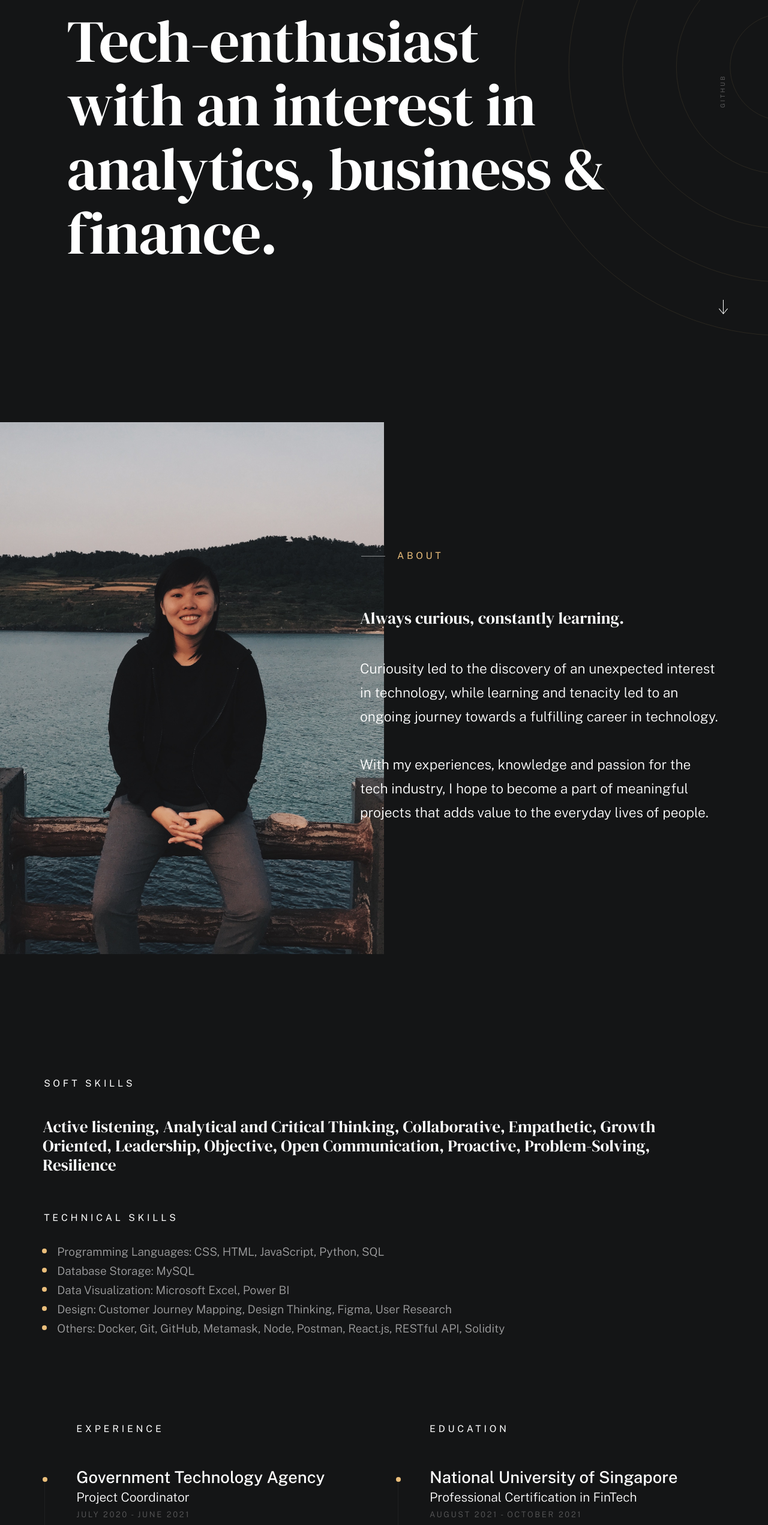
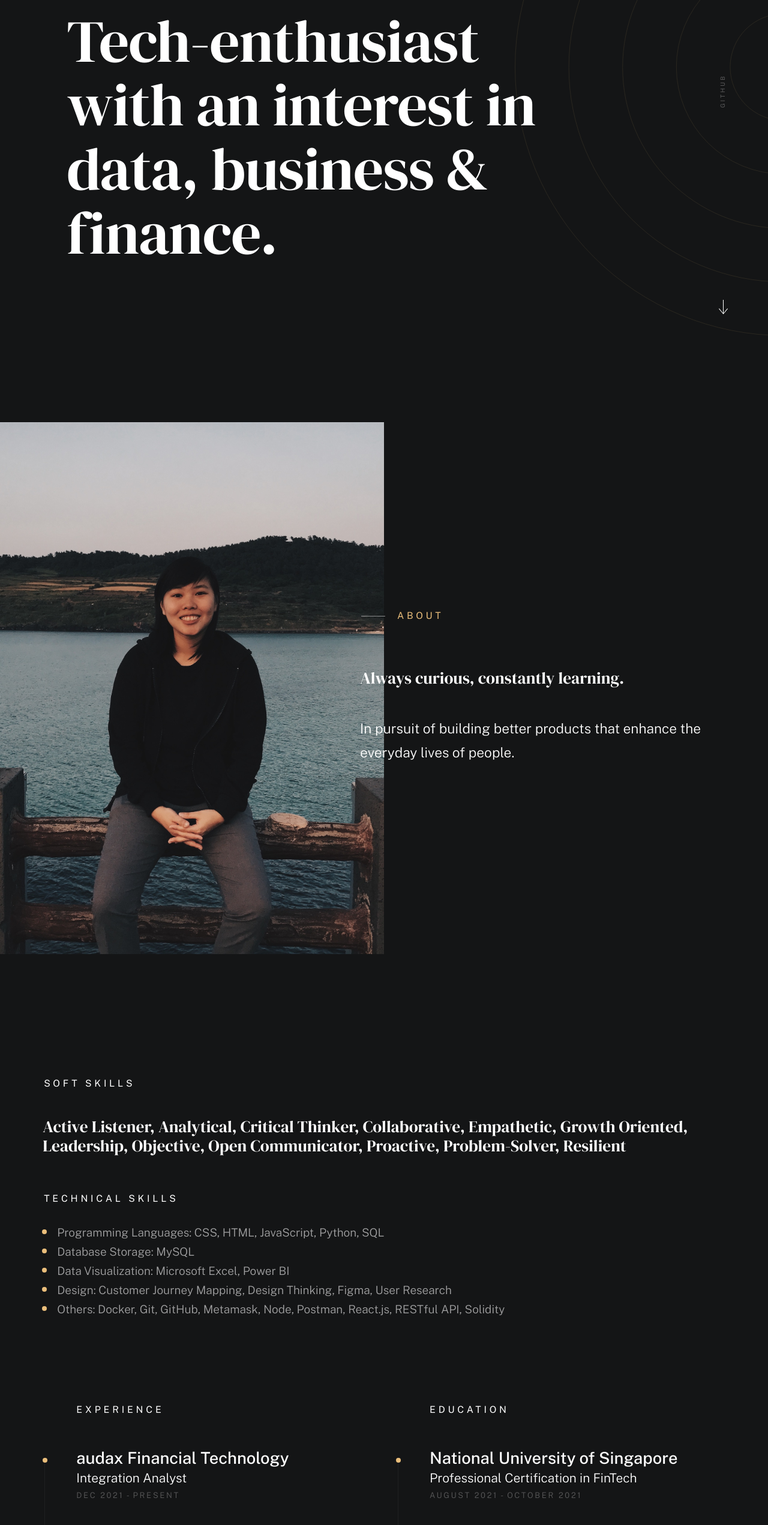
Before and after one commit to ericiachan/ericiachan.github.io, a plain HTML site: page index.html in a window 1280 px wide. Shown: the part 240-2783 px from the top of the page at 60% size. Drawn offline with nearby package versions, Linux system fonts and the light colour scheme; a web font is replaced by a local one.

Commit message:
Update index.html

```diff
--- a/index.html
+++ b/index.html
@@ -87,7 +87,7 @@
                         <h1 class="text-huge-title">
                             Tech-enthusiast <br>
                             with an interest in <br>
-                            analytics, business & finance.
+                            data, business & finance.
                         </h1>
                     </div>
 
@@ -128,11 +128,7 @@
                             </p>
                             <br>
                             <p class="attention-getter" data-animate-el>
-                                Curiousity led to the discovery of an unexpected interest in technology,
-                                while learning and tenacity led to an ongoing journey towards a fulfilling career in technology.
-                                <br>
-                                <br>
-                                With my experiences, knowledge and passion for the tech industry, I hope to become a part of meaningful projects that adds value to the everyday lives of people.
+                                In pursuit of building better products that enhance the everyday lives of people.
                             </p>
                             <!-- <a href="#0" class="btn btn--medium u-fullwidth" data-animate-el>Download CV</a> -->
 
@@ -147,7 +143,7 @@
                         <h2 class="text-pretitle" data-animate-el>Soft Skills</h2>
 
                         <ul class="skills-list h4" data-animate-el>
-                            <li>Active listening, Analytical and Critical Thinking, Collaborative, Empathetic, Growth Oriented, Leadership, Objective, Open Communication, Proactive, Problem-Solving, Resilience</li>
+                            <li>Active Listener, Analytical, Critical Thinker, Collaborative, Empathetic, Growth Oriented, Leadership, Objective, Open Communicator, Proactive, Problem-Solver, Resilient</li>
 
                         </ul>
                         <br>
@@ -181,26 +177,27 @@
                             <div class="timeline__block">
                                 <div class="timeline__bullet"></div>
                                 <div class="timeline__header">
-                                    <h4 class="timeline__title">Government Technology Agency</h3>
-                                    <h5 class="timeline__meta">Project Coordinator</h5>
-                                    <p class="timeline__timeframe">July 2020 - June 2021</p>
+                                    <h4 class="timeline__title">audax Financial Technology</h3>
+                                    <h5 class="timeline__meta">Integration Analyst</h5>
+                                    <p class="timeline__timeframe">Dec 2021 - Present</p>
                                 </div>
                                 <div class="timeline__desc">
-                                    <p>Planned, managed and brought cybersecurity projects to fruition with the Project Management team, through collaborative efforts with stakeholders.</p>
+                                    <p> Enabling banks and financial institutions to scale at speed through seamless integration.</p>
                                 </div>
                             </div>
 
                             <div class="timeline__block">
                                 <div class="timeline__bullet"></div>
                                 <div class="timeline__header">
-                                    <h4 class="timeline__title">List Sotheby's International Realty, Singapore</h3>
-                                    <h5 class="timeline__meta">Business Operations Executive</h5>
-                                    <p class="timeline__timeframe">May 2019 - November 2019</p>
+                                    <h4 class="timeline__title">Government Technology Agency</h3>
+                                    <h5 class="timeline__meta">Project Coordinator</h5>
+                                    <p class="timeline__timeframe">July 2020 - June 2021</p>
                                 </div>
                                 <div class="timeline__desc">
-                                    <p>Worked alongside the Director of Investment to broker local and regional real estate investment deals to an international clientele.</p>
+                                    <p> Planned, managed and delivered cybersecurity projects with the Project Management team.</p>
                                 </div>
                             </div>
+
 
                         </div> <!-- end timeline -->
 
```
